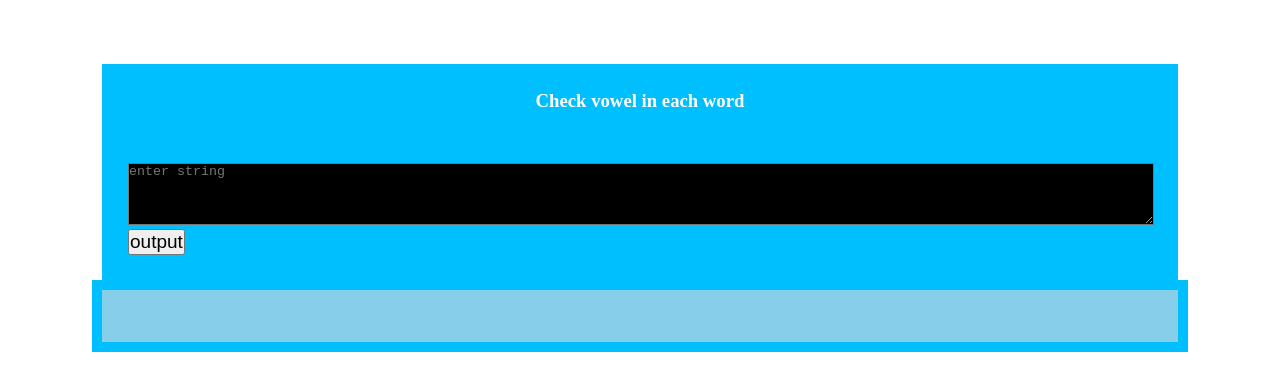
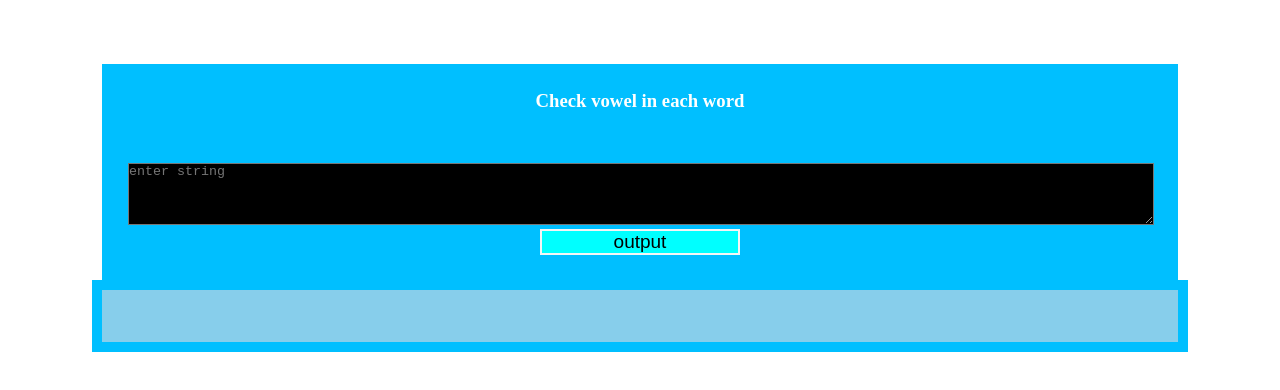
Before and after one commit to sarvesh2001/NIIT-assignments, a plain HTML site: page 1_vowels/Vowel.html in a window 1280 px wide. Drawn offline with Linux system fonts and the light colour scheme.

Commit message:
Adding button style

```diff
--- a/1_vowels/Vowel.html
+++ b/1_vowels/Vowel.html
@@ -13,7 +13,9 @@
   <form name="check_vowel" method="GET">
     <textarea name="inputString" rows='4' cols='20' placeholder="enter string"></textarea>
     <br>
-    <button type="button" onclick="input()">output</button>
+    <div class="btn-out">
+      <button type="button" onclick="input()">output</button>
+    </div>
   </form>
   <div id="output">
   </div>
--- a/1_vowels/Vowel_css.css
+++ b/1_vowels/Vowel_css.css
@@ -26,9 +26,17 @@ textarea {
   background: black;
   color: white;
 }
-
+.btn-out{
+  display: flex;
+  align-items: center;
+  justify-items: center;
+}
 button {
+  margin: auto;
   font-size: 19px;
+  width: 200px;
+  background-color: aqua;
+  border: 2px solid whitesmoke;
 }
 
 #output {
```
